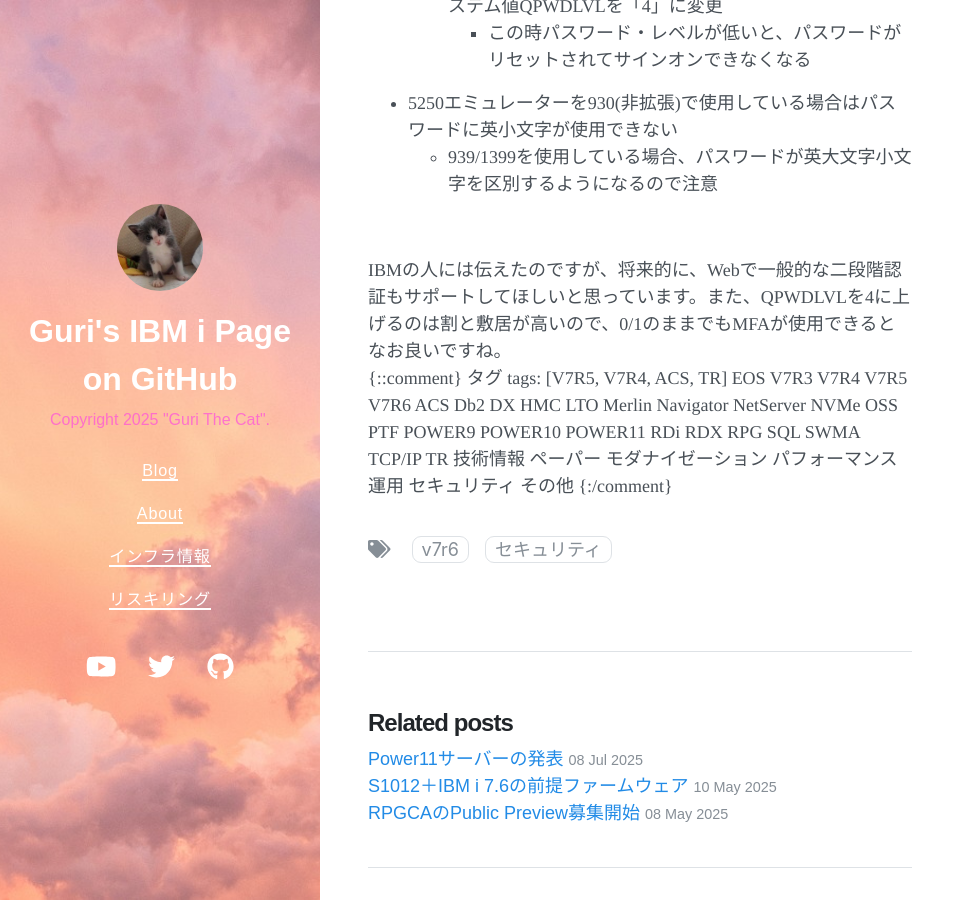
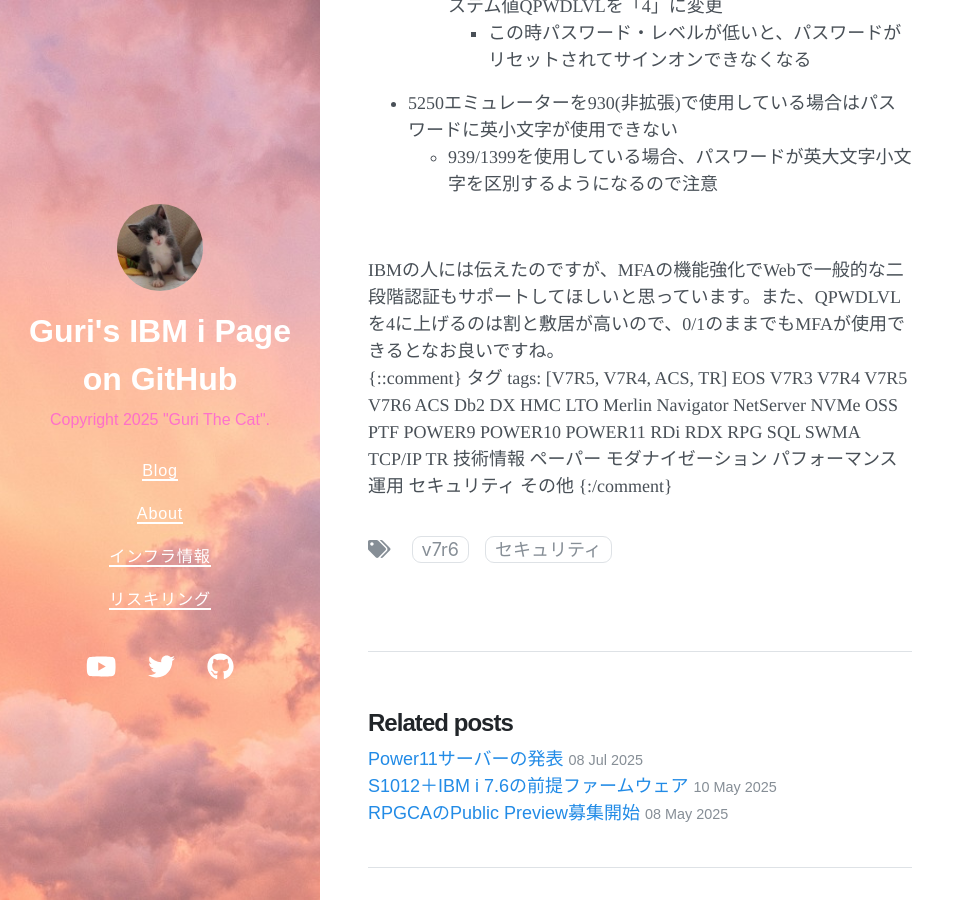
Before and after one commit to GuriCat/GuriPages, a Jekyll site: the page built from _posts/2025-07-13-IBM_i_7.6のMFAを使ってみた.markdown, in a window 1280 px wide and 900 px high, scrolled down 1903 px. Shown: the whole window, without its empty margins (0-975 px from the left). Built offline with Jekyll 4.4.1, drawn with Linux system fonts in a browser that asks for light colours; nearby versions of some CDN libraries; a script that is not in the unit is left out.

Commit message:
Update 2025-07-13-IBM_i_7.6のMFAを使ってみた.markdown

```diff
--- a/_posts/2025-07-13-IBM_i_7.6のMFAを使ってみた.markdown
+++ b/_posts/2025-07-13-IBM_i_7.6のMFAを使ってみた.markdown
@@ -48,11 +48,10 @@
 
 <P>
 
-IBMの人には伝えたのですが、将来的に、Webで一般的な二段階認証もサポートしてほしいと思っています。また、QPWDLVLを4に上げるのは割と敷居が高いので、0/1のままでもMFAが使用できるとなお良いですね。
+IBMの人には伝えたのですが、MFAの機能強化でWebで一般的な二段階認証もサポートしてほしいと思っています。また、QPWDLVLを4に上げるのは割と敷居が高いので、0/1のままでもMFAが使用できるとなお良いですね。
 
 
 <br>
-
 
 {::comment}
 タグ
```
